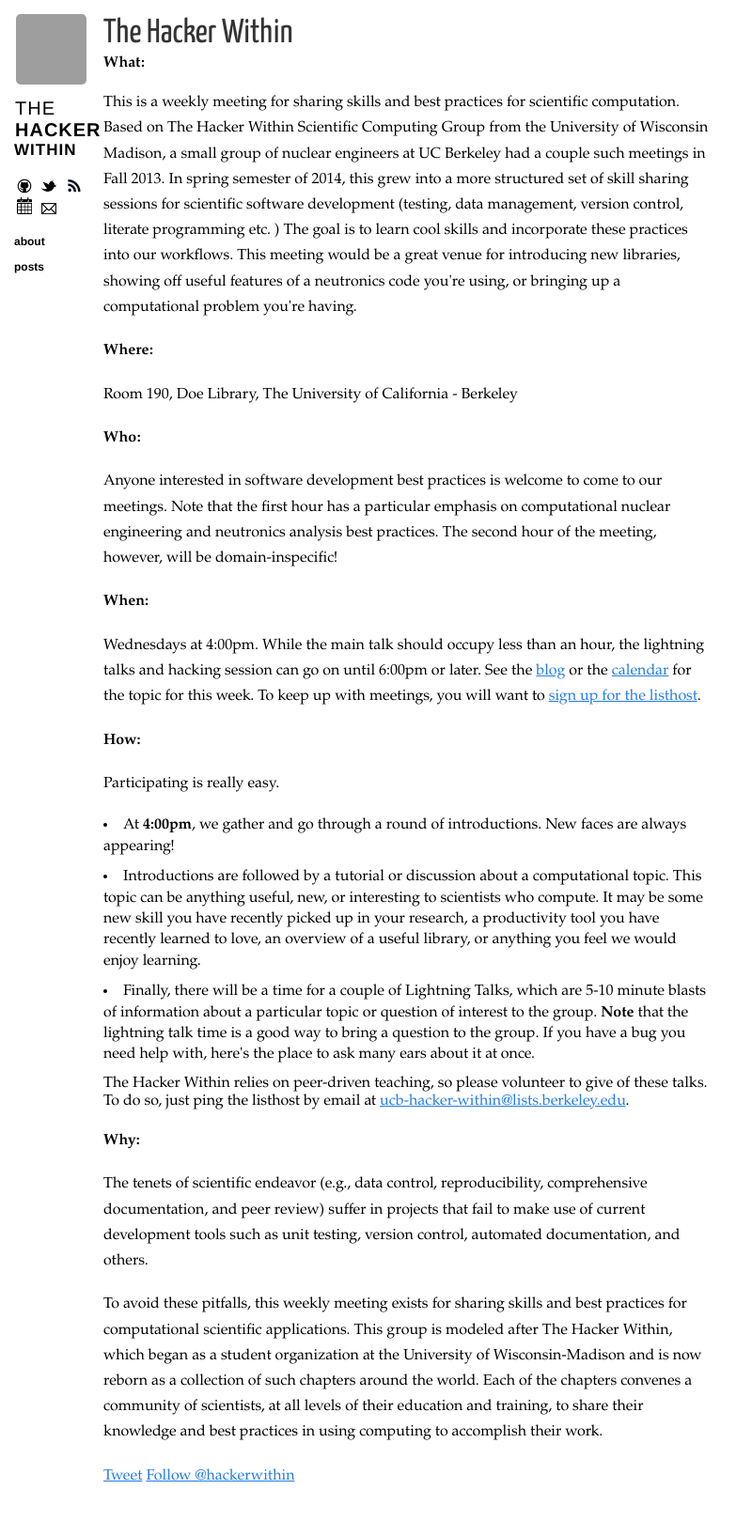
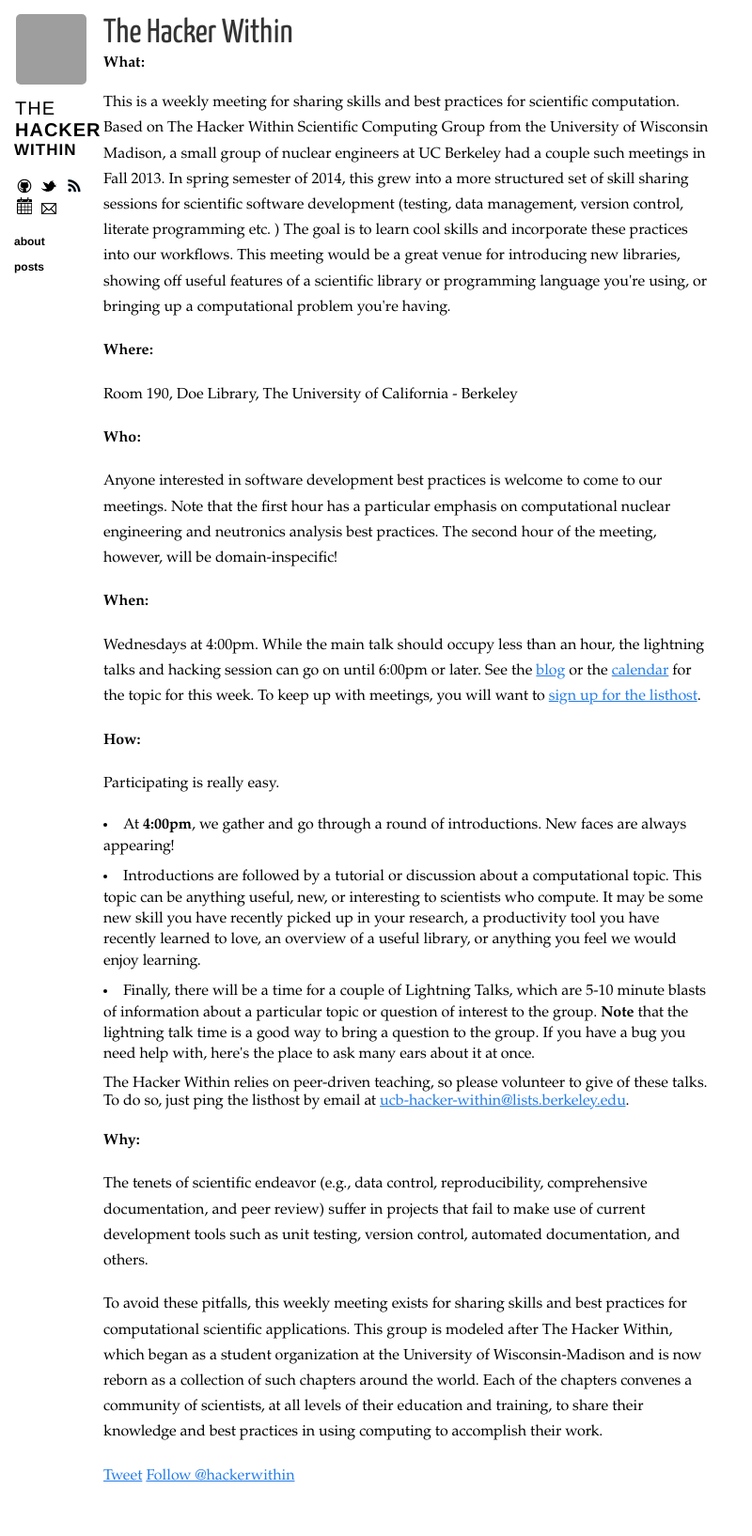
Before and after one commit to thehackerwithin/berkeley, a Jekyll site: the page built from about.html, in a window 1280 px wide. Shown: the whole page at 94% size, without its empty margins (0-800 px from the left). Built offline with Jekyll 4.4.1, drawn with Linux system fonts in a browser that asks for light colours; nearby versions of some CDN libraries; Markdown is read by kramdown in place of the engine named in the settings; comment, search, counter and statistics services are not loaded; grey boxes are pictures that could not be loaded.

Commit message:
reduced neutrons

```diff
--- a/about.html
+++ b/about.html
@@ -21,8 +21,8 @@
       management, version control, literate programming etc. ) The goal is to
       learn cool skills and incorporate these practices into our workflows. This
       meeting would be a great venue for introducing new libraries, showing off
-      useful features of a neutronics code you're using, or bringing up a
-      computational problem you're having.
+      useful features of a scientific library or programming language you're
+      using, or bringing up a computational problem you're having.
       </p>
 
       <p>
```
